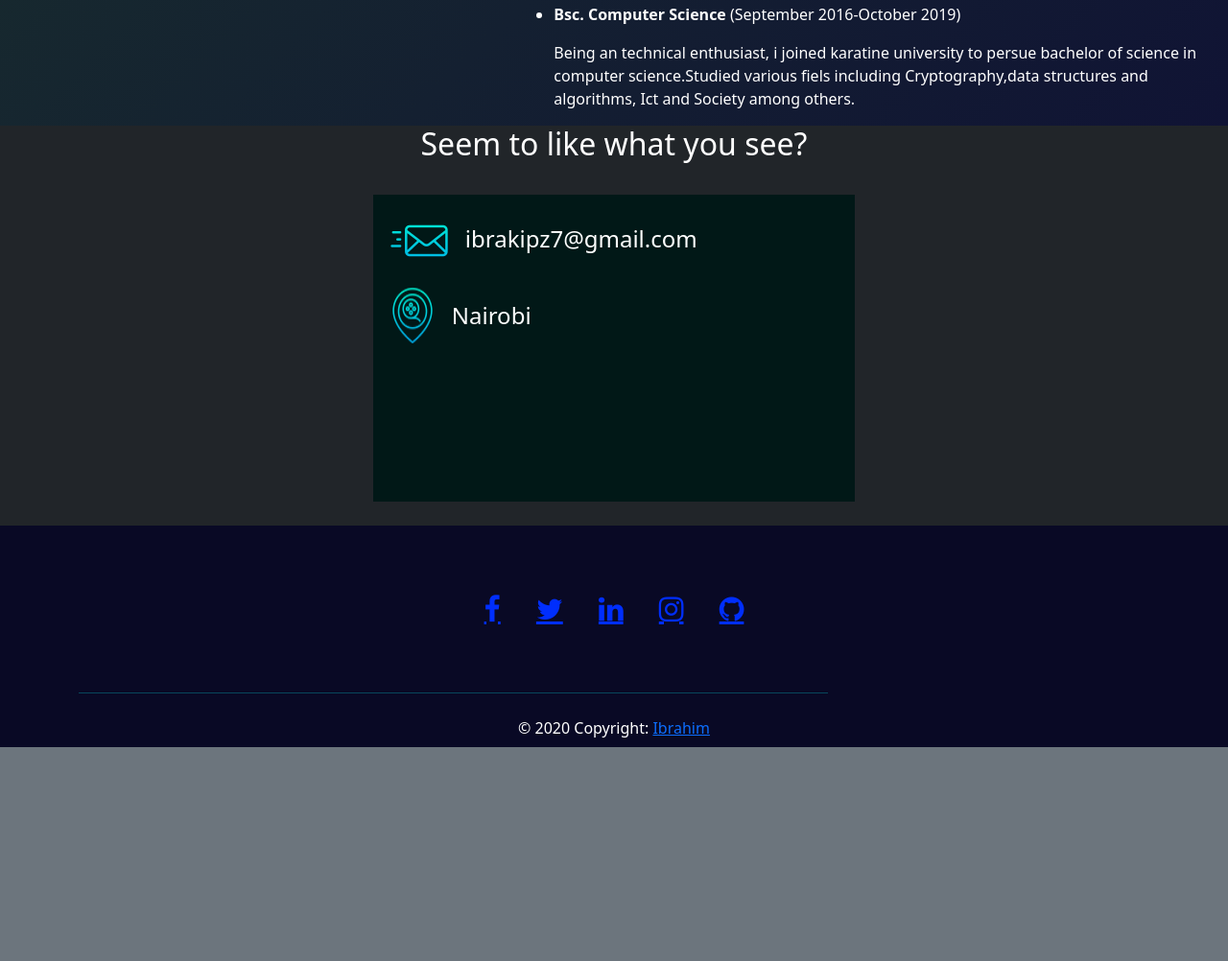
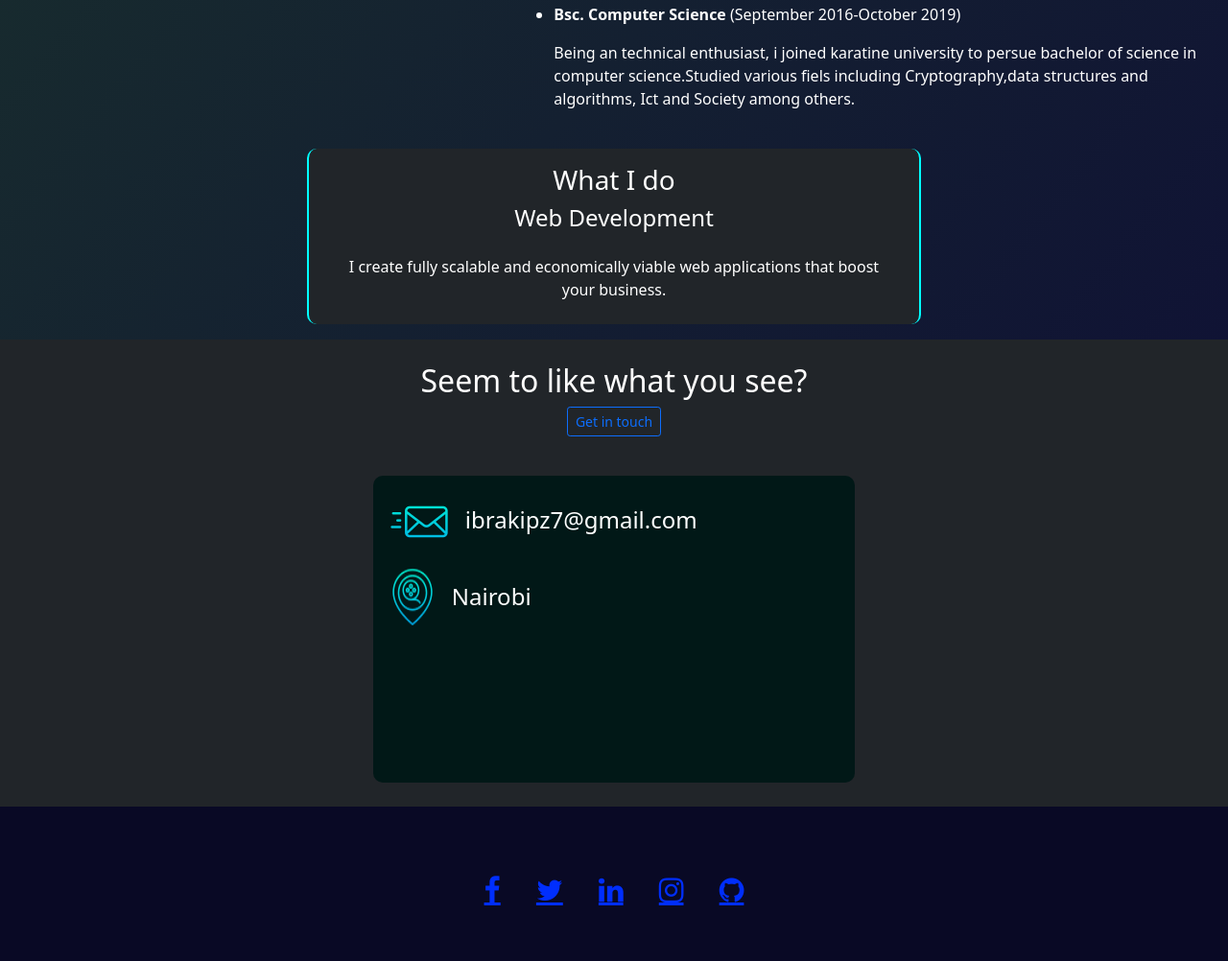
Before and after one commit to Rubyroy12/new-portfolio, a plain HTML site: page index.html in a window 1280 px wide. Shown: the part 794-1796 px from the top of the page at 96% size. Before the commit the page ends 1573 px from the top, so only its background shows below. Drawn offline with nearby package versions, Linux system fonts and the light colour scheme.

Commit message:
add work info

```diff
--- a/index.html
+++ b/index.html
@@ -168,15 +168,28 @@
                 </ul>
             </div>
         </div>
-        <div class="row bg-dark ">
-            <h2 class="text-center">Seem to like what you see? </h2>
+        <div class="row mt-4">
+            <div class="work col-md-6 offset-md-3 bg-dark text-center mb-3">
+                <h3 class="mt-3">What I do</h3>
+                <h4>Web Development</h4>
+
+                <p class="m-4">
+
+                    I create fully scalable and economically viable web applications that boost your business.</p>
+
+            </div>
 
 
+        </div>
+        <div class="row bg-dark">
+            <h2 class="text-center mt-4">Seem to like what you see? </h2>
+           <p class="text-center"> <button  class="btn bu btn-outline-primary btn-sm">Get in touch</button></p>
 
 
 
             <div class="d-flex justify-content-center">
                 <div class="contact">
+
                     <div class="icon d-flex m-3">
                         <img src="/images/icons8-mail-64.png" alt="">
                         <h4 class="m-3">ibrakipz7@gmail.com</h4>
--- a/style.css
+++ b/style.css
@@ -36,4 +36,10 @@ hr {
     margin: 25px;
     height:40vh;
     width: 40%;
+    border-radius:10px;
 }
+.work{
+    border-radius:10px;
+    border-right: 2px solid aqua;
+    border-left: 2px solid aqua;
+}
```
